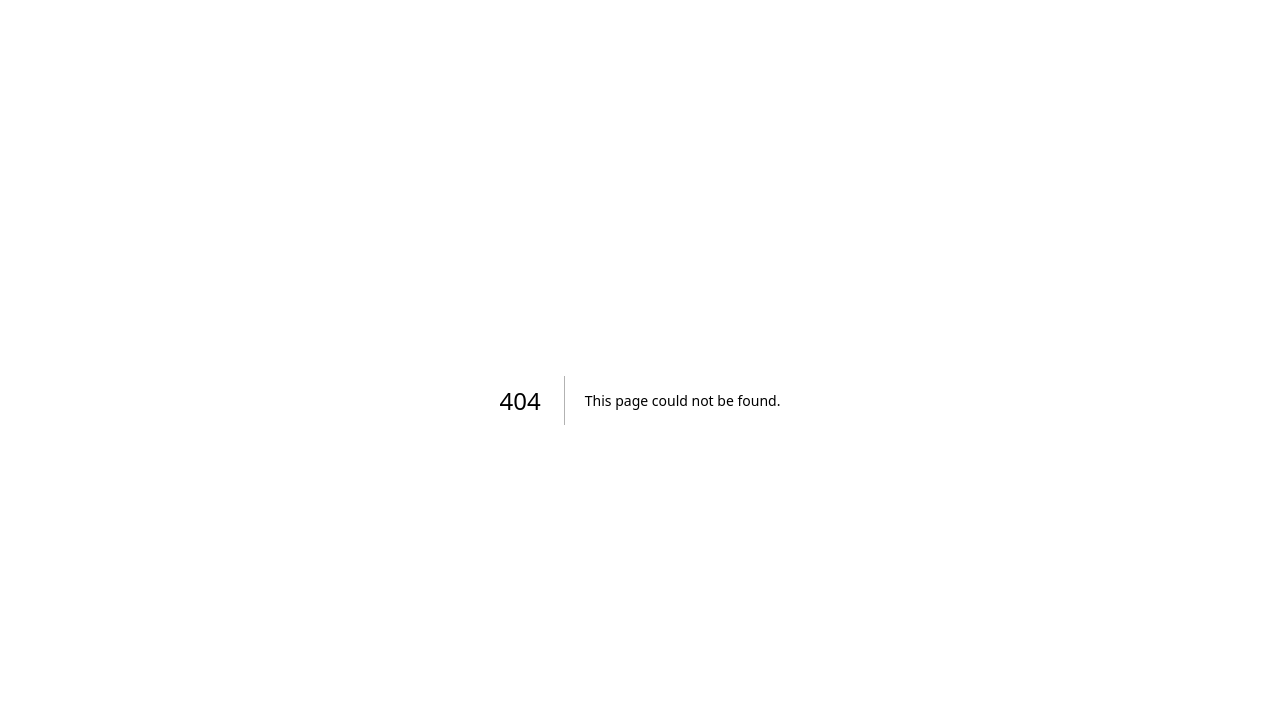
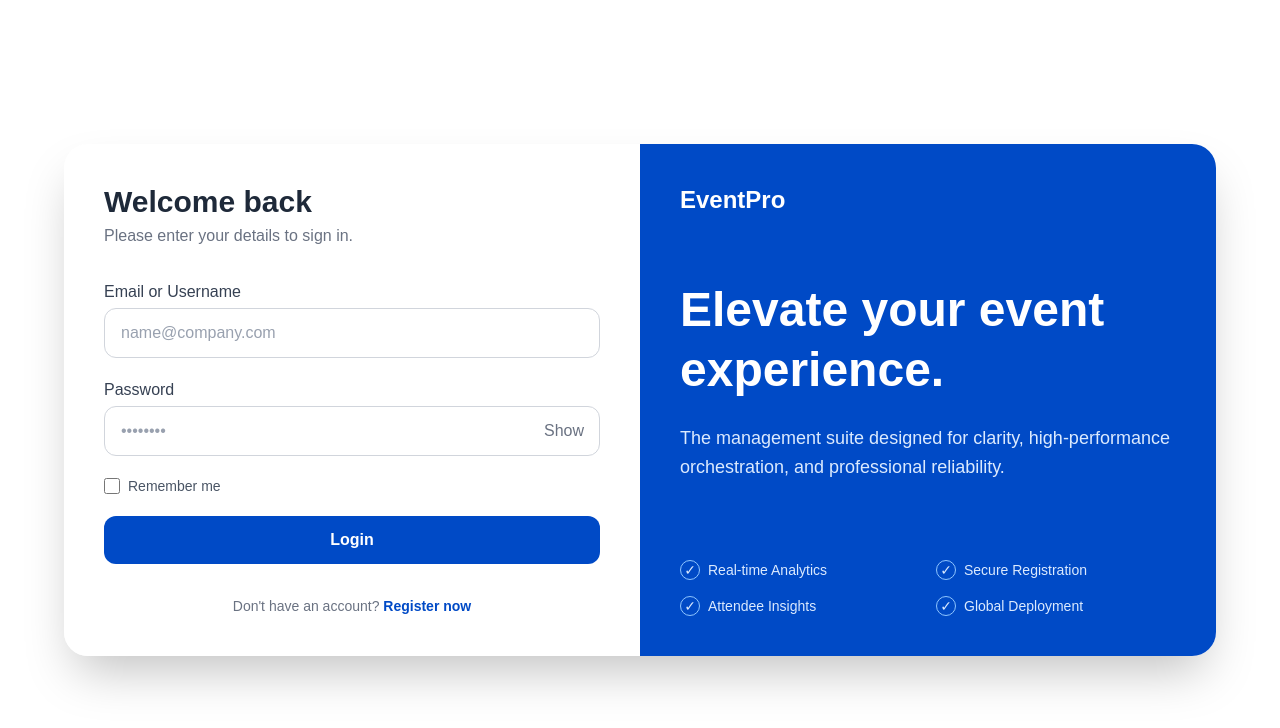
Before and after one commit to eskrimstroberi/RSI_Praktikum_Kel5, a Next.js app in the folder frontend/: page /login in a window 1280 px wide. Before the commit this address had no page. Shown: the top 728 px of the page. Built offline with nearby package versions, Linux system fonts and the light colour scheme.

Commit message:
add login and rebase register

```diff
--- /dev/null
+++ b/frontend/app/login/page.tsx
@@ -0,0 +1,251 @@
+"use client";
+
+import { useState } from "react";
+import { useRouter } from "next/navigation";
+
+export default function LoginPage() {
+  const [formData, setFormData] = useState({
+    identifier: "",
+    password: "",
+    rememberMe: false,
+  });
+
+  const [loading, setLoading] = useState(false);
+  const [error, setError] = useState("");
+  const [success, setSuccess] = useState("");
+  const [showPassword, setShowPassword] = useState(false);
+
+  const router = useRouter();
+
+  const BASE_URL = "http://localhost:8082/api/v1";
+
+  const handleChange = (e: React.ChangeEvent<HTMLInputElement>) => {
+    const { name, value, type, checked } = e.target;
+
+    setFormData({
+      ...formData,
+      [name]: type === "checkbox" ? checked : value,
+    });
+  };
+
+  const validateForm = () => {
+    const { identifier, password } = formData;
+
+    if (!identifier || !password) {
+      return "Please fill in all required fields.";
+    }
+
+    return null;
+  };
+
+  const handleSubmit = async (e: React.FormEvent) => {
+    e.preventDefault();
+
+    setError("");
+    setSuccess("");
+
+    const validationError = validateForm();
+
+    if (validationError) {
+      setError(validationError);
+      return;
+    }
+
+    try {
+      setLoading(true);
+
+      const response = await fetch(`${BASE_URL}/account/login`, {
+        method: "POST",
+        headers: {
+          "Content-Type": "application/json",
+        },
+        body: JSON.stringify({
+          username: formData.identifier,
+          password: formData.password,
+        }),
+      });
+
+      const data = await response.json().catch(() => null);
+
+      if (!response.ok) {
+        setError(
+          data?.detail ||
+            data?.message ||
+            "Invalid username or password."
+        );
+        return;
+      }
+
+      setSuccess("Login successful! Redirecting...");
+
+      if (data?.token) {
+        if (formData.rememberMe) {
+          localStorage.setItem("token", data.token);
+        } else {
+          sessionStorage.setItem("token", data.token);
+        }
+      }
+
+      setTimeout(() => {
+        router.push("/");
+      }, 1000);
+    } catch (err) {
+      console.error(err);
+      setError("Login failed. Please try again.");
+    } finally {
+      setLoading(false);
+    }
+  };
+
+  return (
+    <div className="min-h-screen bg-white flex items-center justify-center p-6">
+      <div className="w-full max-w-6xl bg-white rounded-3xl shadow-2xl overflow-hidden grid grid-cols-1 md:grid-cols-2">
+
+        {/* LEFT SIDE - FORM */}
+        <div className="p-10 text-gray-800 bg-white flex flex-col justify-center">
+
+          <h1 className="text-3xl font-bold text-[#004AC6] mb-1 md:hidden">
+            EventPro
+          </h1>
+
+          <h2 className="text-3xl font-bold text-gray-800 mb-1">
+            Welcome back
+          </h2>
+
+          <p className="text-gray-500 mb-8">
+            Please enter your details to sign in.
+          </p>
+
+          {error && (
+            <div className="bg-red-100 text-red-700 p-3 rounded-lg mb-4 text-sm">
+              {error}
+            </div>
+          )}
+
+          {success && (
+            <div className="bg-green-100 text-green-700 p-3 rounded-lg mb-4 text-sm">
+              {success}
+            </div>
+          )}
+
+          <form onSubmit={handleSubmit} className="space-y-5">
+
+            <div>
+              <label className="block mb-1 font-medium text-gray-700">
+                Email or Username
+              </label>
+
+              <input
+                type="text"
+                name="identifier"
+                value={formData.identifier}
+                onChange={handleChange}
+                placeholder="name@company.com"
+                className="w-full border border-gray-300 rounded-xl px-4 py-3 text-black bg-white placeholder:text-gray-400 focus:outline-none focus:ring-2 focus:ring-[#004AC6]"
+              />
+            </div>
+
+            <div>
+              <label className="block mb-1 font-medium text-gray-700">
+                Password
+              </label>
+
+              <div className="relative">
+                <input
+                  type={showPassword ? "text" : "password"}
+                  name="password"
+                  value={formData.password}
+                  onChange={handleChange}
+                  placeholder="••••••••"
+                  className="w-full border border-gray-300 rounded-xl px-4 py-3 pr-12 text-black bg-white placeholder:text-gray-400 focus:outline-none focus:ring-2 focus:ring-[#004AC6]"
+                />
+
+                <button
+                  type="button"
+                  onClick={() => setShowPassword(!showPassword)}
+                  className="absolute right-4 top-1/2 -translate-y-1/2 text-gray-500"
+                >
+                  {showPassword ? "Hide" : "Show"}
+                </button>
+              </div>
+            </div>
+
+            <div className="flex items-center">
+              <label className="flex items-center gap-2 cursor-pointer">
+                <input
+                  type="checkbox"
+                  name="rememberMe"
+                  checked={formData.rememberMe}
+                  onChange={handleChange}
+                  className="w-4 h-4 accent-[#004AC6]"
+                />
+
+                <span className="text-sm text-gray-600">
+                  Remember me
+                </span>
+              </label>
+            </div>
+
+            <button
+              type="submit"
+              disabled={loading}
+              className="w-full bg-[#004AC6] hover:bg-blue-700 text-white py-3 rounded-xl font-semibold transition"
+            >
+              {loading ? "Signing in..." : "Login"}
+            </button>
+
+          </form>
+
+          <p className="text-sm text-gray-500 text-center mt-8">
+            Don't have an account?{" "}
+            <span
+              className="text-[#004AC6] font-semibold cursor-pointer hover:underline"
+              onClick={() => router.push("/register")}
+            >
+              Register now
+            </span>
+          </p>
+        </div>
+
+        {/* RIGHT SIDE - BLUE PANEL */}
+        <div className="hidden md:flex bg-[#004AC6] flex-col justify-between p-10 text-white">
+
+          <div>
+            <h1 className="text-2xl font-bold mb-16">EventPro</h1>
+
+            <h2 className="text-5xl font-bold leading-tight mb-6">
+              Elevate your event experience.
+            </h2>
+
+            <p className="text-blue-100 text-lg leading-relaxed">
+              The management suite designed for clarity,
+              high-performance orchestration,
+              and professional reliability.
+            </p>
+          </div>
+
+          <div className="grid grid-cols-2 gap-4 mt-10">
+            {[
+              "Real-time Analytics",
+              "Secure Registration",
+              "Attendee Insights",
+              "Global Deployment",
+            ].map((feature) => (
+              <div
+                key={feature}
+                className="flex items-center gap-2 text-sm text-blue-100"
+              >
+                <div className="w-5 h-5 rounded-full border border-blue-300 flex items-center justify-center">
+                  ✓
+                </div>
+
+                {feature}
+              </div>
+            ))}
+          </div>
+
+        </div>
+      </div>
+    </div>
+  );
+}
--- a/frontend/app/register/page.tsx
+++ b/frontend/app/register/page.tsx
@@ -1,5 +1,6 @@
 "use client";
 
+import { useRouter } from "next/navigation";
 import { useState } from "react";
 
 export default function RegisterPage() {
@@ -16,8 +17,9 @@ export default function RegisterPage() {
   const [loading, setLoading] = useState(false);
   const [error, setError] = useState("");
   const [success, setSuccess] = useState("");
+  const router = useRouter();
 
-  const BASE_URL = "http://localhost:8081/api/v1";
+  const BASE_URL = "http://localhost:8082/api/v1";
 
   const handleChange = (e: React.ChangeEvent<HTMLInputElement>) => {
     setFormData({
@@ -115,7 +117,7 @@ export default function RegisterPage() {
         },
         body: JSON.stringify({
           user_id: userId,
-          role_id: 6,
+          role_id: 3,
           email: formData.email,
           username: formData.username,
           password: formData.password,
@@ -123,8 +125,10 @@ export default function RegisterPage() {
       });
 
       if (!accountResponse.ok) {
-        throw new Error("Failed to create account.");
-      }
+          const errorData = await accountResponse.text();
+          console.log(errorData);
+          throw new Error(errorData);
+        }
 
       setSuccess("Register successful!");
 
@@ -311,8 +315,11 @@ export default function RegisterPage() {
 
           <p className="text-sm text-gray-500 text-center mt-6">
             Already have an account?{" "}
-            <span className="text-[#004AC6] font-semibold cursor-pointer hover:underline">
-              Login
+            <span
+              className="text-[#004AC6] font-semibold cursor-pointer hover:underline"
+              onClick={() => router.push("/login")}
+            >
+              Login now
             </span>
           </p>
 
```
Also changed, not shown: 2 other files (tests, documents, lock files or other folders).
